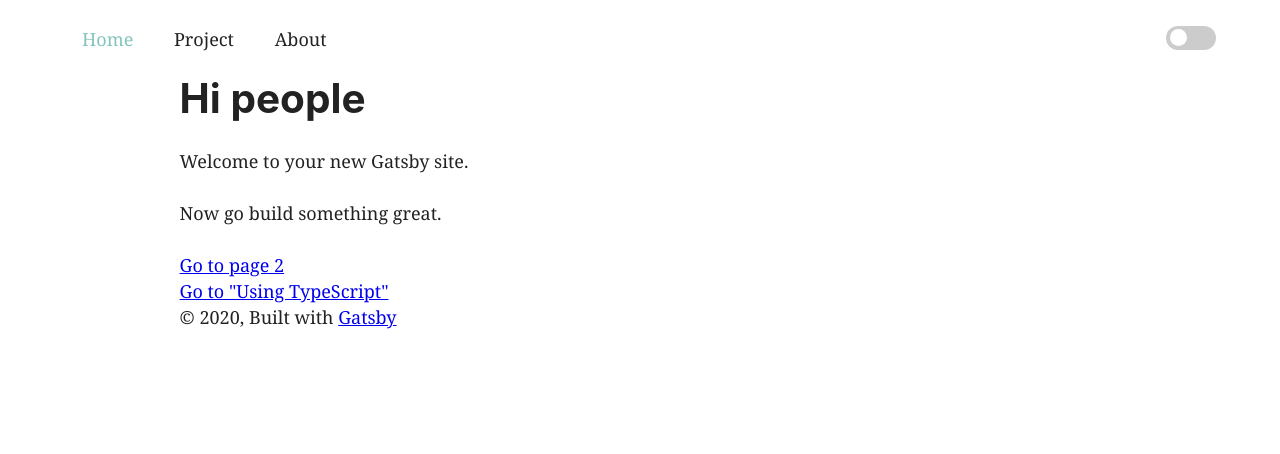
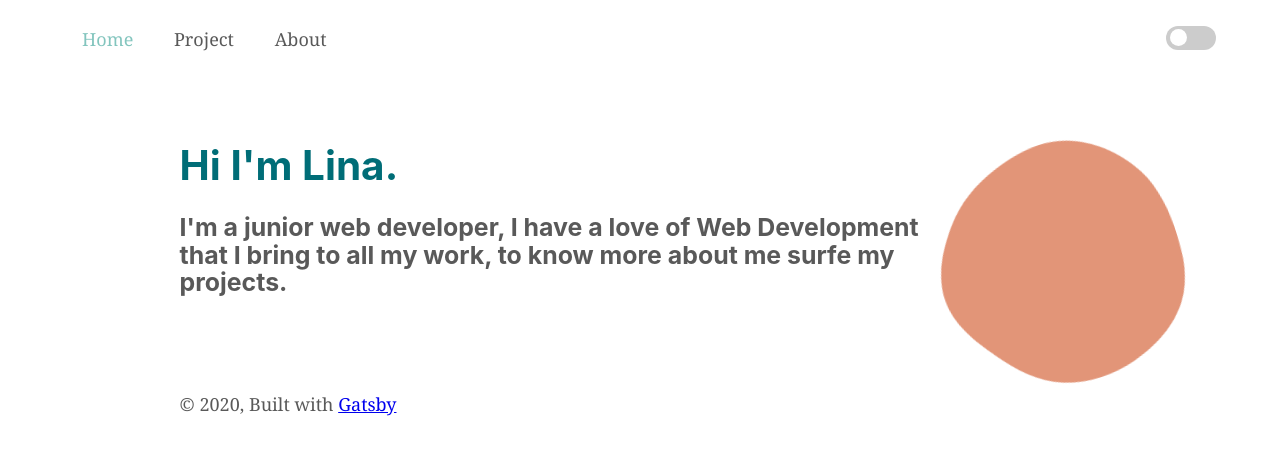
Before and after one commit to LinaYahya/lina-portfolio, a Gatsby site: page / in a window 1280 px wide. Built offline with nearby package versions, Linux system fonts and the light colour scheme; Gatsby itself is replaced by a stand-in of ours.

Commit message:
render bio component at homePage

```diff
--- a/src/components/header/index.js
+++ b/src/components/header/index.js
@@ -45,5 +45,3 @@ const Header = () => {
 }
 
 export default Header
-
-//      <svg class="blob-rotate-faster h-full text-fill-primary fill-current" viewBox="0 0 278 279" xmlns="http://www.w3.org/2000/svg"><path d="M137.896 0.127761C167.59 -0.638578 198.383 1.62824 222.877 18.4301C247.738 35.4836 263.129 63.014 271.706 91.9151C280.118 120.258 280.513 150.661 270.364 178.43C260.457 205.538 239.342 225.92 216.353 243.372C192.903 261.174 167.336 278.631 137.896 278.994C108.28 279.358 81.0666 263.928 58.0226 245.322C35.8955 227.455 20.5343 203.415 11.0775 176.594C1.41508 149.191 -4.23875 119.749 3.91245 91.8587C12.2111 63.4638 31.6331 39.4483 56.0438 22.7357C79.9856 6.34414 108.89 0.876363 137.896 0.127761Z"></path></svg>
--- a/src/components/layout.css
+++ b/src/components/layout.css
@@ -1,5 +1,5 @@
 html {
-  font-family: sans-serif;
+  font-family: 'Source Sans Pro', sans-serif;
   -ms-text-size-adjust: 100%;
   -webkit-text-size-adjust: 100%;
 }
@@ -681,22 +681,3 @@ input:checked + .slider:before {
 .slider.round:before {
   border-radius: 50%;
 }
-
-
-/**/
-@keyframes rotate{
-  0% {
-    transform: rotate(0deg);
-  }
-  100% {
-    transform: rotate(1turn);
-  }
-}
-
-
-
-.blob-rotate-faster {
-  transition: all .3s ease 0s;
-  -webkit-animation: rotate 25s linear infinite;
-  animation: rotate 25s linear infinite;
-}
--- /dev/null
+++ b/src/pages/home.css
@@ -0,0 +1,35 @@
+.container{
+  display: flex;
+  flex-direction: row;
+  flex-wrap: nowrap;
+  margin-top: 10%;
+  width: 1000px;
+
+}
+.container_bio{
+  width: 95%;
+}
+.container_bio h1{
+  color: var(--textTitle);
+}
+.container_img{
+  width: 30%;
+}
+
+/**/
+@keyframes rotate{
+  0% {
+    transform: rotate(0deg);
+  }
+  100% {
+    transform: rotate(1turn);
+  }
+}
+
+
+
+.blob-rotate-faster {
+  transition: all .3s ease 0s;
+  -webkit-animation: rotate 25s linear infinite;
+  animation: rotate 25s linear infinite;
+}
--- a/src/pages/index.js
+++ b/src/pages/index.js
@@ -1,19 +1,28 @@
 import React from "react"
-import { Link } from "gatsby"
-
 import Layout from "../components/layout"
 import SEO from "../components/seo"
+import "./home.css"
 
 const IndexPage = () => (
   <Layout>
     <SEO title="Home" />
-    <h1 className="red">Hi people</h1>
-    <p>Welcome to your new Gatsby site.</p>
-    <p>Now go build something great.</p>
-    <div style={{ maxWidth: `300px`, marginBottom: `1.45rem` }}>
+    <div className="container">
+      <div className="container_bio">
+        <h1>Hi I'm Lina.</h1>
+        <h3>
+          I'm a junior web developer, I have a love of Web Development that I
+          bring to all my work, to know more about me surfe my projects.
+        </h3>
+      </div>
+      <div className="container_img">
+        <svg class="blob-rotate-faster" viewBox="0 0 278 279">
+          <path
+            style={{ fill: "var(--image)" }}
+            d="M137.896 0.127761C167.59 -0.638578 198.383 1.62824 222.877 18.4301C247.738 35.4836 263.129 63.014 271.706 91.9151C280.118 120.258 280.513 150.661 270.364 178.43C260.457 205.538 239.342 225.92 216.353 243.372C192.903 261.174 167.336 278.631 137.896 278.994C108.28 279.358 81.0666 263.928 58.0226 245.322C35.8955 227.455 20.5343 203.415 11.0775 176.594C1.41508 149.191 -4.23875 119.749 3.91245 91.8587C12.2111 63.4638 31.6331 39.4483 56.0438 22.7357C79.9856 6.34414 108.89 0.876363 137.896 0.127761Z"
+          ></path>
+        </svg>
+      </div>
     </div>
-    <Link to="/page-2/">Go to page 2</Link> <br />
-    <Link to="/using-typescript/">Go to "Using TypeScript"</Link>
   </Layout>
 )
 
--- a/src/styles/global.css
+++ b/src/styles/global.css
@@ -1,8 +1,9 @@
 body {
   --bg: white;
-  --textNormal: #222;
-  --textTitle: #222;
+  --textNormal: rgba(34, 34, 34, 0.753);
+  --textTitle: #006D77;
   --textLink: #83C5BE;
+  --image: #E29578;
   --hr: hsla(0, 0%, 0%, 0.2);
 
   background-color: var(--bg);
@@ -15,5 +16,6 @@ body.dark {
   --textNormal: rgba(255, 255, 255, 0.88);
   --textTitle: white;
   --textLink: rgb(180, 34, 29);
+  --image: rgb(78, 143, 78);
   --hr: hsla(0, 0%, 100%, 0.2);
 }
```
